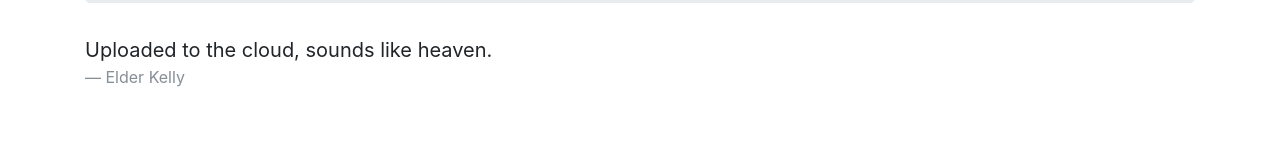
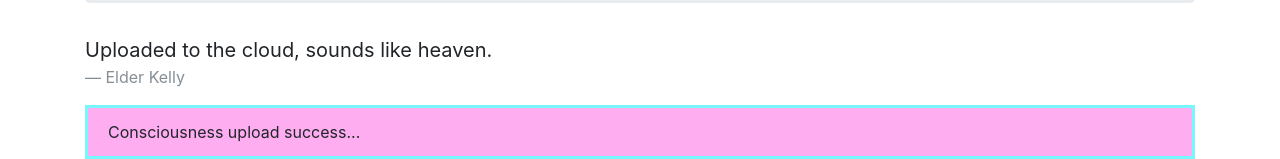
Before and after one commit to mpinaud/san-junipero, a plain HTML site: page index.html in a window 1280 px wide. Shown: the part 750-909 px from the top of the page. Before the commit the page ends 855 px from the top, so only its background shows below. Drawn offline with Linux system fonts and the light colour scheme.

Commit message:
added helper classes

```diff
--- a/css/master.css
+++ b/css/master.css
@@ -23,3 +23,8 @@ img {
     padding: 30px;
     right: 0;
 }
+
+.bg-primary.pink{
+  background-color: rgb(254, 174, 240)!important;
+    border: 3px solid #76f8fe;
+}
--- a/index.html
+++ b/index.html
@@ -19,6 +19,7 @@
         <p class="mb-0">Uploaded to the cloud, sounds like heaven.</p>
         <footer class="blockquote-footer">Elder Kelly</footer>
       </blockquote>
+      <p class="card-header bg-primary pink">Consciousness upload success...</p>
     </div>
   </body>
 </html>
```
